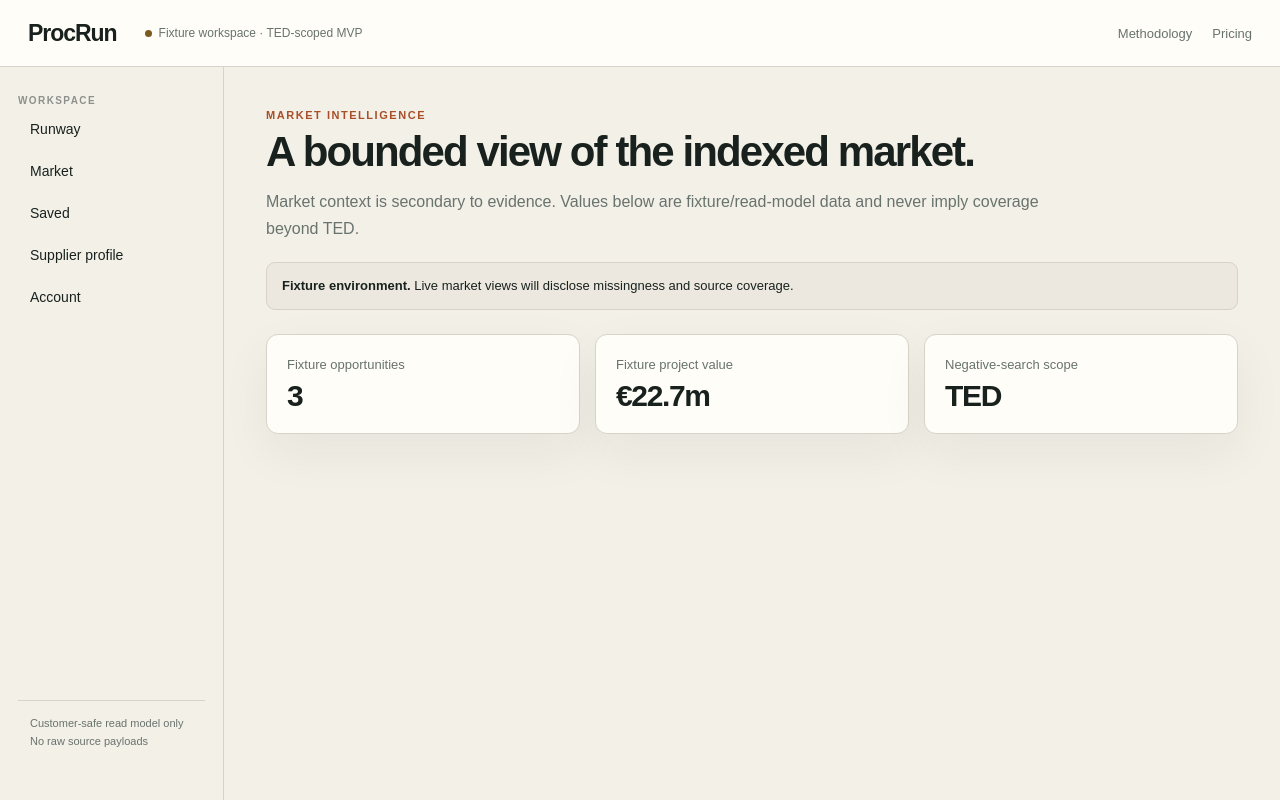
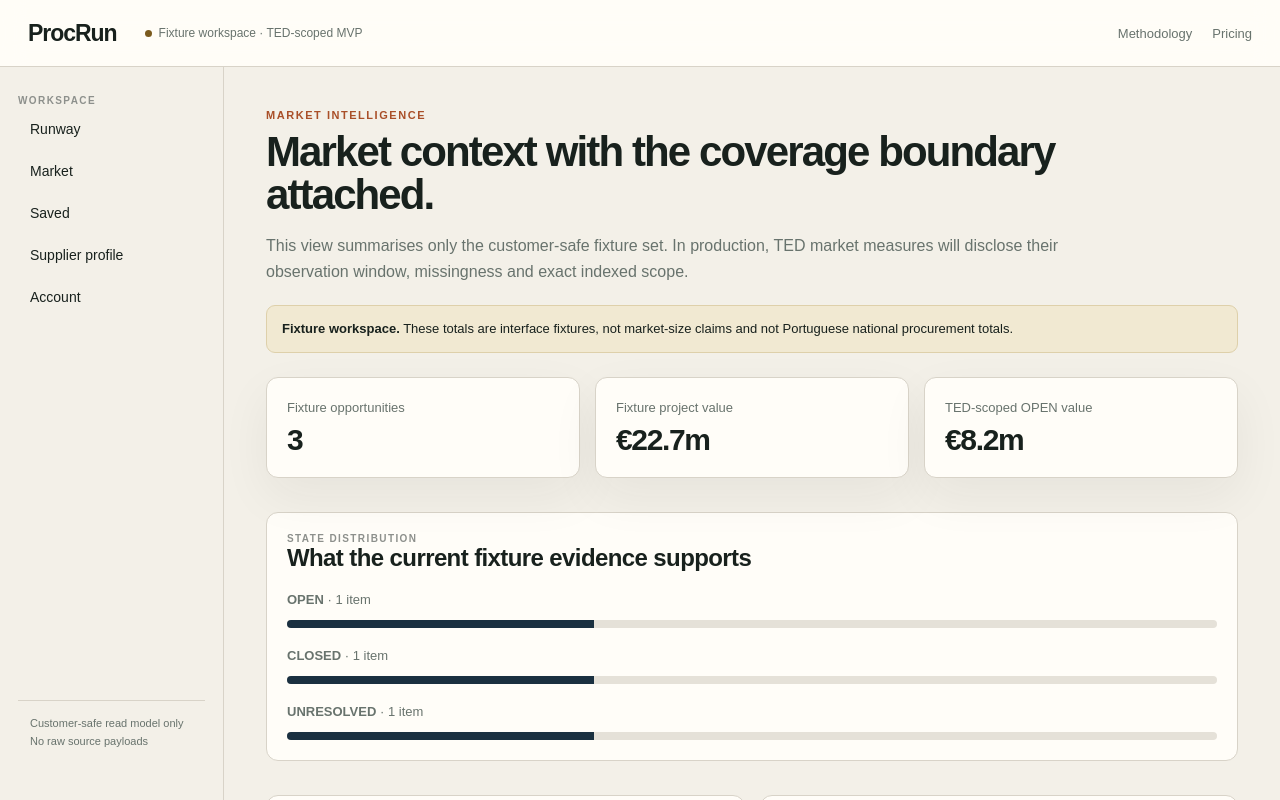
Before and after one commit to martibal/procrun, a Next.js app in the folder web/: page /app/market in a window 1280 px wide. Shown: the top 800 px of the page. Built offline with nearby package versions, Linux system fonts and the light colour scheme.

Commit message:
Build bounded market intelligence dashboard

```diff
--- a/web/app/app/market/page.tsx
+++ b/web/app/app/market/page.tsx
@@ -2,15 +2,34 @@ import { opportunities } from "@/lib/read-model";
 
 export default function MarketPage() {
   const total = opportunities.reduce((sum, item) => sum + (item.valueEur ?? 0), 0);
+  const openValue = opportunities.filter((item) => item.state === "OPEN").reduce((sum, item) => sum + (item.valueEur ?? 0), 0);
+  const states = ["OPEN", "CLOSED", "UNRESOLVED"] as const;
+
   return <>
     <div className="eyebrow">Market intelligence</div>
-    <h1 className="h1">A bounded view of the indexed market.</h1>
-    <p className="lede">Market context is secondary to evidence. Values below are fixture/read-model data and never imply coverage beyond TED.</p>
-    <div className="notice"><strong>Fixture environment.</strong> Live market views will disclose missingness and source coverage.</div>
+    <h1 className="h1">Market context with the coverage boundary attached.</h1>
+    <p className="lede">This view summarises only the customer-safe fixture set. In production, TED market measures will disclose their observation window, missingness and exact indexed scope.</p>
+    <div className="notice scope"><strong>Fixture workspace.</strong> These totals are interface fixtures, not market-size claims and not Portuguese national procurement totals.</div>
+
     <div className="grid">
       <div className="card"><div className="small">Fixture opportunities</div><div className="kpi">{opportunities.length}</div></div>
-      <div className="card"><div className="small">Fixture project value</div><div className="kpi">€{(total/1_000_000).toFixed(1)}m</div></div>
-      <div className="card"><div className="small">Negative-search scope</div><div className="kpi">TED</div></div>
+      <div className="card"><div className="small">Fixture project value</div><div className="kpi">€{(total / 1_000_000).toFixed(1)}m</div></div>
+      <div className="card"><div className="small">TED-scoped OPEN value</div><div className="kpi">€{(openValue / 1_000_000).toFixed(1)}m</div></div>
     </div>
+
+    <section className="section card flat">
+      <div className="section-label">State distribution</div>
+      <h2 className="h2">What the current fixture evidence supports</h2>
+      {states.map((state) => {
+        const count = opportunities.filter((item) => item.state === state).length;
+        const pct = opportunities.length ? Math.round((count / opportunities.length) * 100) : 0;
+        return <div key={state} style={{marginTop:18}}><div className="small"><strong>{state}</strong> · {count} item{count === 1 ? "" : "s"}</div><div className="bar"><span style={{width:`${pct}%`}} /></div></div>;
+      })}
+    </section>
+
+    <section className="section grid two">
+      <div className="card flat"><div className="eyebrow">Coverage</div><p><strong>TED only for MVP negative search.</strong></p><p className="small">No relevant procurement found in TED as of the item cutoff does not establish absence outside TED.</p></div>
+      <div className="card flat"><div className="eyebrow">Funded-project expansion</div><p><strong>OpenCoesione 2021–2027</strong></p><p className="small">Italian funded-project data remains fixture-only in the browser until live transfer/E2E acceptance is green.</p></div>
+    </section>
   </>;
 }
```
